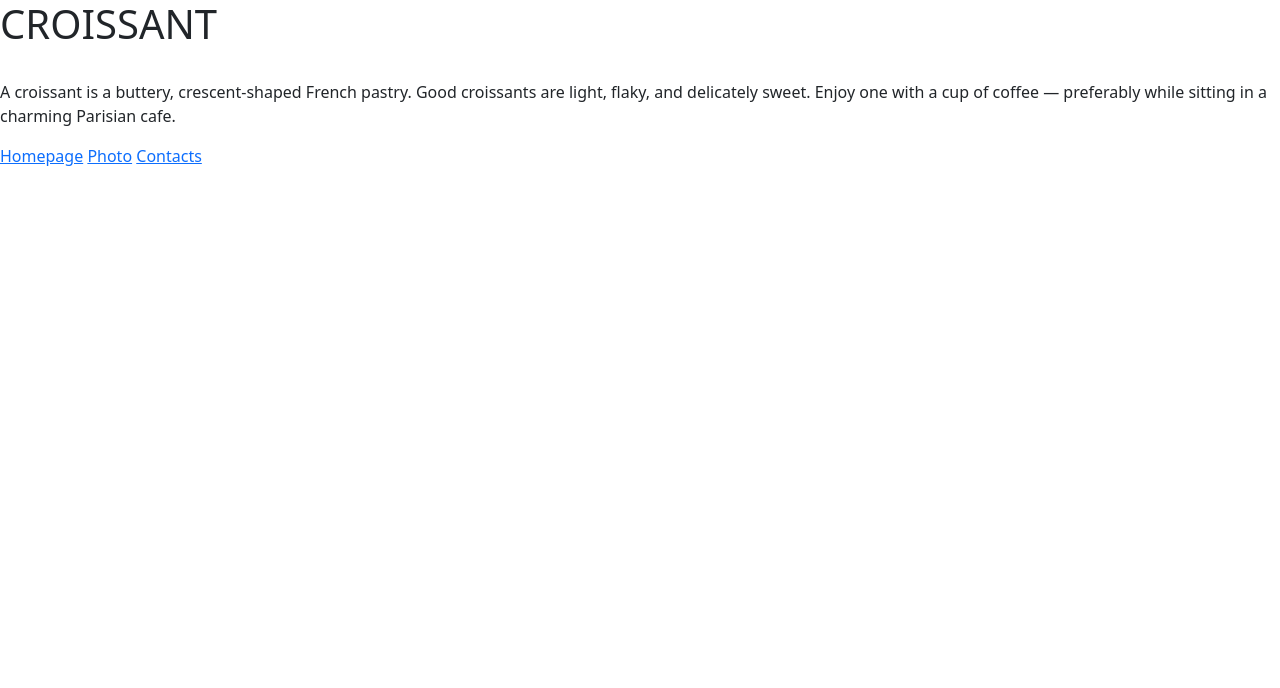
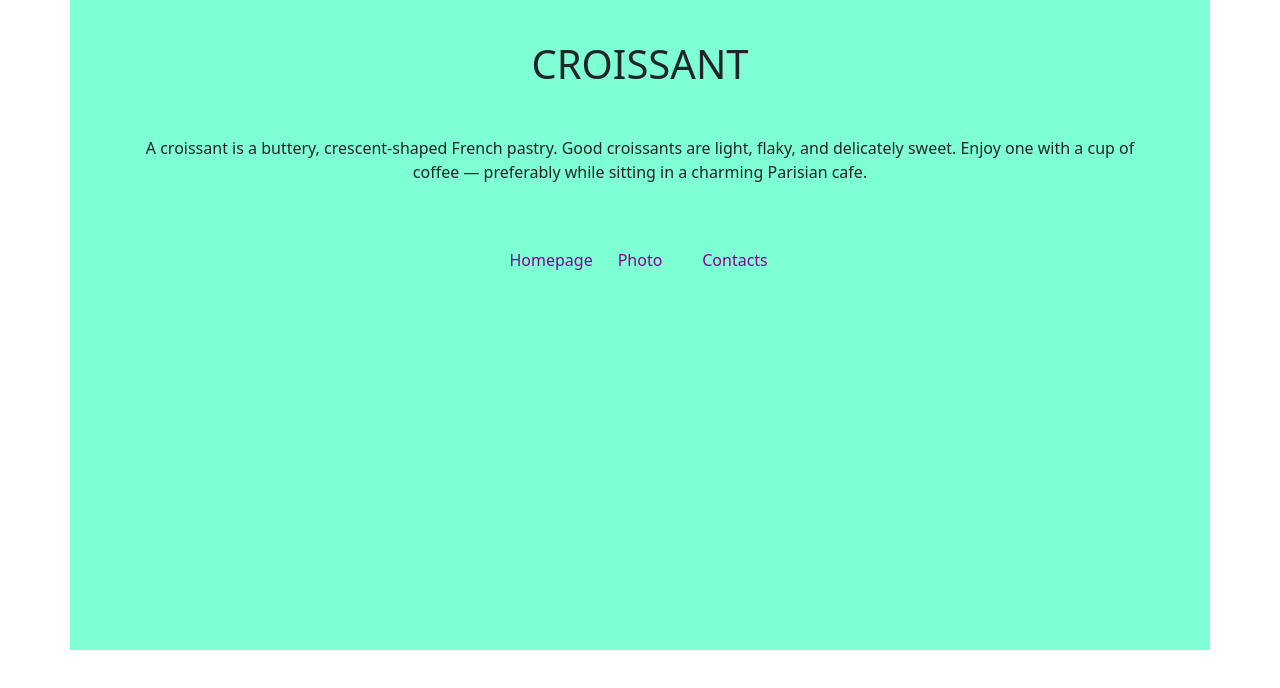
Before and after one commit to lindimorudi/Croissant, a plain HTML site: page index.html in a window 1280 px wide. Drawn offline with nearby package versions, Linux system fonts and the light colour scheme.

Commit message:
Adding info into the files

```diff
--- a/index.html
+++ b/index.html
@@ -4,19 +4,30 @@
     <meta charset="UTF-8">
     <meta name="viewport" content="width=device-width, initial-scale=1.0">
     <title>Croissant</title>
-    <link rel="stylesheet" href="/src/style.css">
+    <link rel="stylesheet" href="/Croissant/src/style.css">
     <link href="https://cdn.jsdelivr.net/npm/bootstrap@5.3.0/dist/css/bootstrap.min.css" rel="stylesheet" integrity="sha384-9ndCyUaIbzAi2FUVXJi0CjmCapSmO7SnpJef0486qhLnuZ2cdeRhO02iuK6FUUVM" crossorigin="anonymous">
 <script src="https://cdn.jsdelivr.net/npm/bootstrap@5.3.0/dist/js/bootstrap.bundle.min.js" integrity="sha384-geWF76RCwLtnZ8qwWowPQNguL3RmwHVBC9FhGdlKrxdiJJigb/j/68SIy3Te4Bkz" crossorigin="anonymous"></script>
 </head>
 <body>
-    <h1>CROISSANT</h1>
+    <div class="container">
+        <div class="homepage">
+            <h1>CROISSANT</h1>
+
+    <p>A croissant is a buttery, crescent-shaped French pastry. Good croissants are light, flaky, and delicately sweet. Enjoy one with a cup of coffee — preferably while sitting in a charming Parisian cafe.</p>
     <br>
-    <p>A croissant is a buttery, crescent-shaped French pastry. Good croissants are light, flaky, and delicately sweet. Enjoy one with a cup of coffee — preferably while sitting in a charming Parisian cafe.</p>
+    <br>
     <div class="multiple-pages">
-        <a href="index.html">Homepage</a>
-        <a href="photo.html">Photo</a>
-        <a href="contact.html">Contacts</a>
+        <div class="row" id="links">
+
+            <div class="col-1"><a href="index.html">Homepage</a></div>
+            <div class="col-1"><a href="photo.html">Photo</a></div>
+            <div class="col-1"><a href="contact.html">Contacts</a></div>
+        </div>
+
+
        </div>
+        </div>
+    </div>
        <script src="https://cdn.jsdelivr.net/npm/@popperjs/core@2.11.8/dist/umd/popper.min.js" integrity="sha384-I7E8VVD/ismYTF4hNIPjVp/Zjvgyol6VFvRkX/vR+Vc4jQkC+hVqc2pM8ODewa9r" crossorigin="anonymous"></script>
 <script src="https://cdn.jsdelivr.net/npm/bootstrap@5.3.0/dist/js/bootstrap.min.js" integrity="sha384-fbbOQedDUMZZ5KreZpsbe1LCZPVmfTnH7ois6mU1QK+m14rQ1l2bGBq41eYeM/fS" crossorigin="anonymous"></script>
 </body>
--- a/src/style.css
+++ b/src/style.css
@@ -0,0 +1,33 @@
+
+.container{
+max-width: 600px;
+background-color: aquamarine;
+text-align: center;
+height: 650px;
+}
+h1{
+    padding: 40px;
+}
+h2{
+    padding-top: 40px;
+}
+h3{
+    padding-top: 40px;
+}
+p{
+    padding-left: 50px;
+    padding-right: 50px;
+}
+img{
+    margin-bottom:25px ;
+}
+
+div a{
+    text-decoration: none;
+    color:darkmagenta;
+}
+
+#links{
+    display: flex;
+    justify-content: center;
+}
```
Also changed, not shown: contact.html (+19 -8 lines), photo.html (+16 -6 lines).
